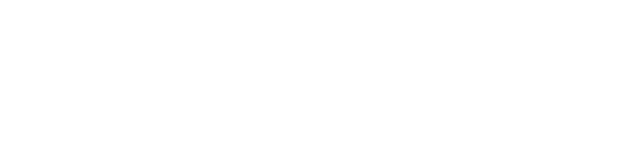
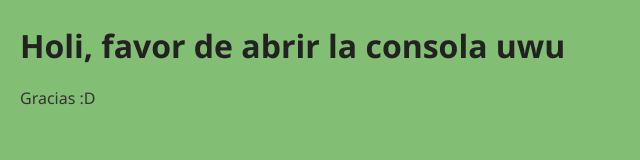
Before and after one commit to rea-barajas/ejercicios-javascript, a plain HTML site: page index.html in a window 1280 px wide. Shown: the whole page, without its empty margins (0-640 px from the left). Drawn offline with Linux system fonts and the light colour scheme.

Commit message:
Feat: "Added css file and included it in html file"

```diff
--- a/index.html
+++ b/index.html
@@ -3,9 +3,12 @@
 <head>
     <meta charset="UTF-8">
     <meta name="viewport" content="width=device-width, initial-scale=1.0">
-    <title>Document</title>
+    <title>Tarea</title>
+    <link rel="stylesheet" href="styles.css">
 </head>
 <body>
+    <h1>Holi, favor de abrir la consola uwu</h1>
+    <p>Gracias :D</p>
 <script src="ejercicio1.js"></script>
 <script src="ejercicio2.js"></script>
 <script src="ejercicio3.js"></script>
--- /dev/null
+++ b/styles.css
@@ -0,0 +1,22 @@
+* {
+  margin: 0;
+  padding: 0;
+  box-sizing: border-box;
+}
+
+body {
+  font-family: "Segoe UI", Arial, sans-serif;
+  background-color: #82be73;
+  color: #333;
+  line-height: 1.6;
+  padding: 20px;
+}
+
+h1, h2, h3 {
+  color: #222;
+  margin-bottom: 15px;
+}
+
+p {
+  margin-bottom: 15px;
+}
```
